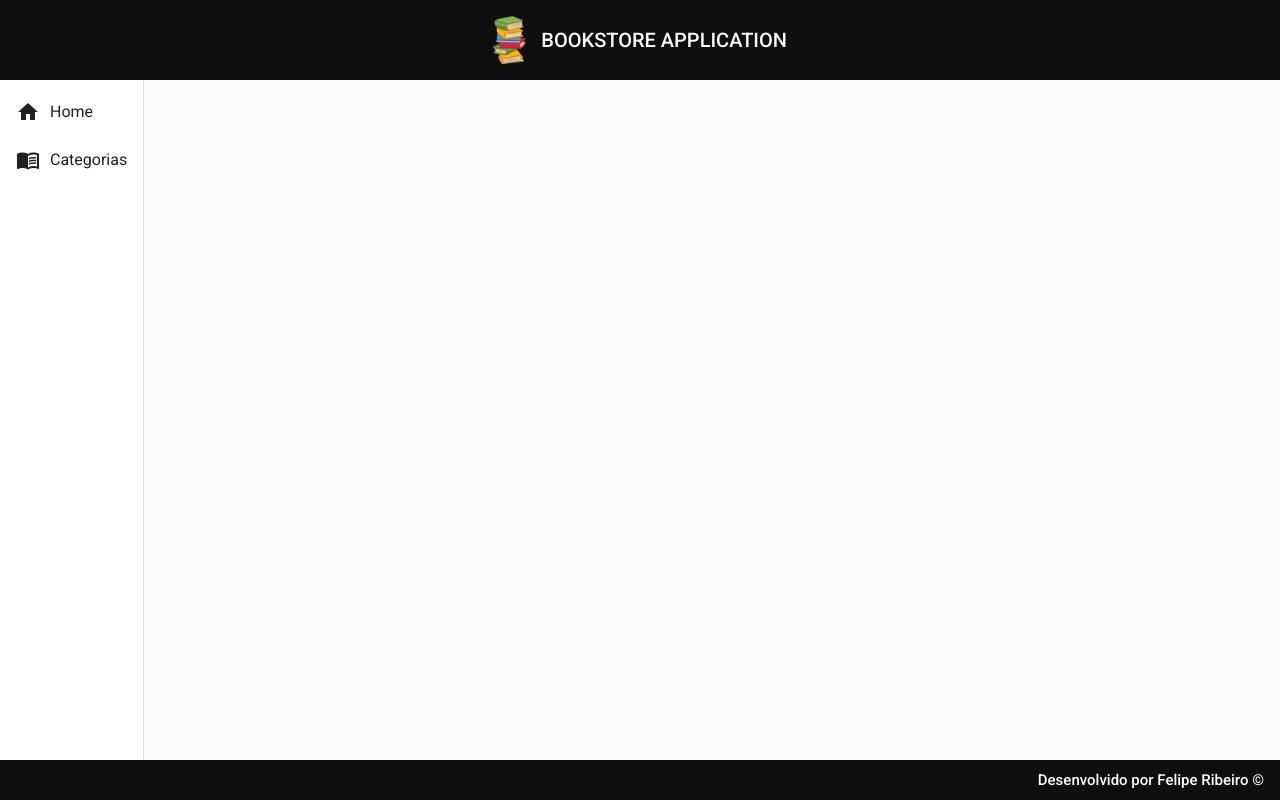
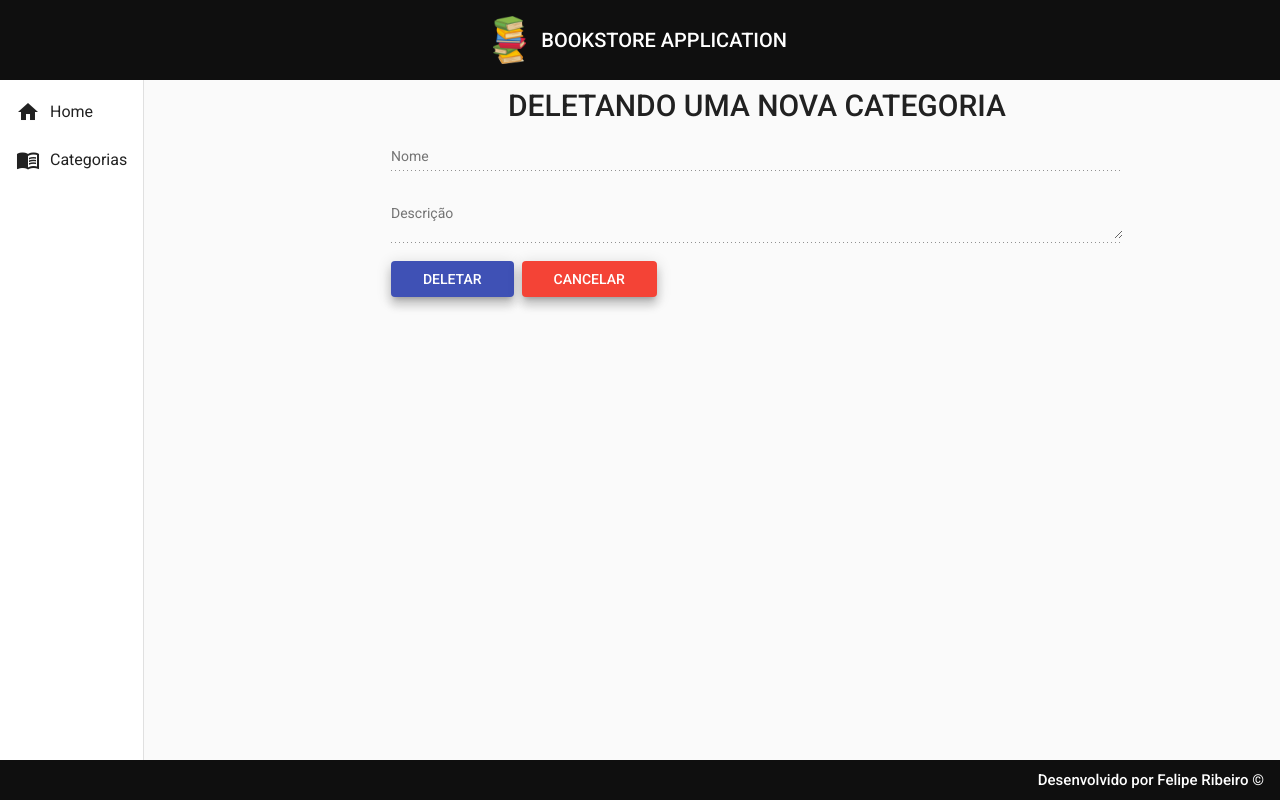
Before and after one commit to feliperb12/Front-End-BookStore, an Angular app: page /categorias/delete/1 in a window 1280 px wide. Before the commit this address led to /. Built offline with nearby package versions, Linux system fonts and the light colour scheme; no server answers.

Commit message:
Finalizando o cancelar e deletar categoria

```diff
--- a/src/app/app-routing.module.ts
+++ b/src/app/app-routing.module.ts
@@ -1,3 +1,4 @@
+import { CategoriaDeleteComponent } from './components/views/categoria/categoria-delete/categoria-delete.component';
 import { CategoriaCreateComponent } from './components/views/categoria/categoria-create/categoria-create.component';
 import { CategoriaReadComponent } from './components/views/categoria/categoria-read/categoria-read.component';
 import { NgModule } from '@angular/core';
@@ -18,6 +19,11 @@
 
     path : 'categorias/create',
     component : CategoriaCreateComponent
+  },
+  {
+    path: 'categorias/delete/:id',
+    component:CategoriaDeleteComponent
+
   }
 ];
 
--- a/src/app/components/views/categoria/categoria-delete/categoria-delete.component.css
+++ b/src/app/components/views/categoria/categoria-delete/categoria-delete.component.css
@@ -0,0 +1,26 @@
+form{
+    text-align: center;
+    width: 70%;
+    margin: 10px auto 0 auto;
+}
+
+h1{
+    font-size: 30px;
+    font-weight: 500;
+    margin-bottom: 10px;
+}
+
+.form{
+    width: 100%;
+}
+
+.buttons{
+    width: 100%;
+    text-align: start;
+}
+
+button{
+    margin-right: .5rem;
+    padding-right: 2rem;
+    padding-left: 2rem;
+}
--- a/src/app/components/views/categoria/categoria-delete/categoria-delete.component.html
+++ b/src/app/components/views/categoria/categoria-delete/categoria-delete.component.html
@@ -1 +1,20 @@
-<h1>Tsdf</h1>
+<form>
+    <h1>DELETANDO UMA NOVA CATEGORIA</h1>
+
+    <mat-form-field class="form">
+        <mat-label>Nome</mat-label>
+        <input matInput [(ngModel)]="categoria.nome" type="text" name="nome" disabled>
+    </mat-form-field>
+
+    <mat-form-field class="form">
+        <mat-label>Descrição</mat-label>
+        <textarea matInput [(ngModel)]="categoria.descricao"  type="text" name="descricao" disabled></textarea>
+    </mat-form-field>
+
+    <div class="buttons">
+        <button (click)="delete()"  class="mat-elevation-z8"  mat-raised-button color="primary"> DELETAR</button>
+        <button (click)="cancel()" class="mat-elevation-z8"  mat-raised-button color="warn"> CANCELAR</button>
+
+
+    </div>
+</form>
--- a/src/app/components/views/categoria/categoria-delete/categoria-delete.component.ts
+++ b/src/app/components/views/categoria/categoria-delete/categoria-delete.component.ts
@@ -1,4 +1,7 @@
+import { CategoriaService } from './../categoria.service';
 import { Component, OnInit } from '@angular/core';
+import { ActivatedRoute, Router } from '@angular/router';
+import { Categoria } from '../categoria.model';
 
 @Component({
   selector: 'app-categoria-delete',
@@ -7,9 +10,35 @@
 })
 export class CategoriaDeleteComponent implements OnInit {
 
-  constructor() { }
+  categoria: Categoria={
+    id:'',
+    nome:'',
+    descricao:''
+  }
+
+  constructor(private service: CategoriaService, private route: ActivatedRoute, private router: Router) { }
 
   ngOnInit(): void {
+    this.categoria.id= this.route.snapshot.paramMap.get('id')!
+    this.findById()
   }
 
+  findById():void{
+    this.service.findById(this.categoria.id!).subscribe((resposta)=>{
+      this.categoria.nome = resposta.nome
+      this.categoria.descricao= resposta.descricao
+    }  )
+  }
+
+  delete():void{
+    this.service.delete(this.categoria.id!).subscribe((resposta)=>{
+      this.router.navigate(['categorias'])
+      this.service.mensagem('Categoria deletada com sucesso!')
+    }, err =>{
+      this.service.mensagem(err.error.error)
+    })
+  }
+  cancel():void{
+    this.router.navigate(['categorias'])
+  }
 }
--- a/src/app/components/views/categoria/categoria-read/categoria-read.component.html
+++ b/src/app/components/views/categoria/categoria-read/categoria-read.component.html
@@ -44,7 +44,7 @@
                     <a class="edit" href="#">
                         <i class="material-icons">edit</i>
                     </a>
-                    <a class="delete" href="#">
+                    <a class="delete" routerLink="delete/{{row.id}}">
                         <i class="material-icons">delete</i>
                     </a>
                 </td>
--- a/src/app/components/views/categoria/categoria.service.ts
+++ b/src/app/components/views/categoria/categoria.service.ts
@@ -18,9 +18,20 @@
     return this.http.get<Categoria[]>(url)
   }
 
+  findById(id: String): Observable<Categoria>{
+    const url = `${this.baseUrl}/categorias/${id}`
+    return this.http.get<Categoria>(url)
+
+  }
+
   create(categoria: Categoria): Observable<Categoria> {
     const url = `${this.baseUrl}/categorias`
     return this.http.post<Categoria>(url, categoria);
+  }
+
+  delete(id:String):Observable<void>{
+    const url=`${this.baseUrl}/categorias/${id}`
+    return this.http.delete<void>(url)
   }
 
   mensagem(str: String): void {
```
